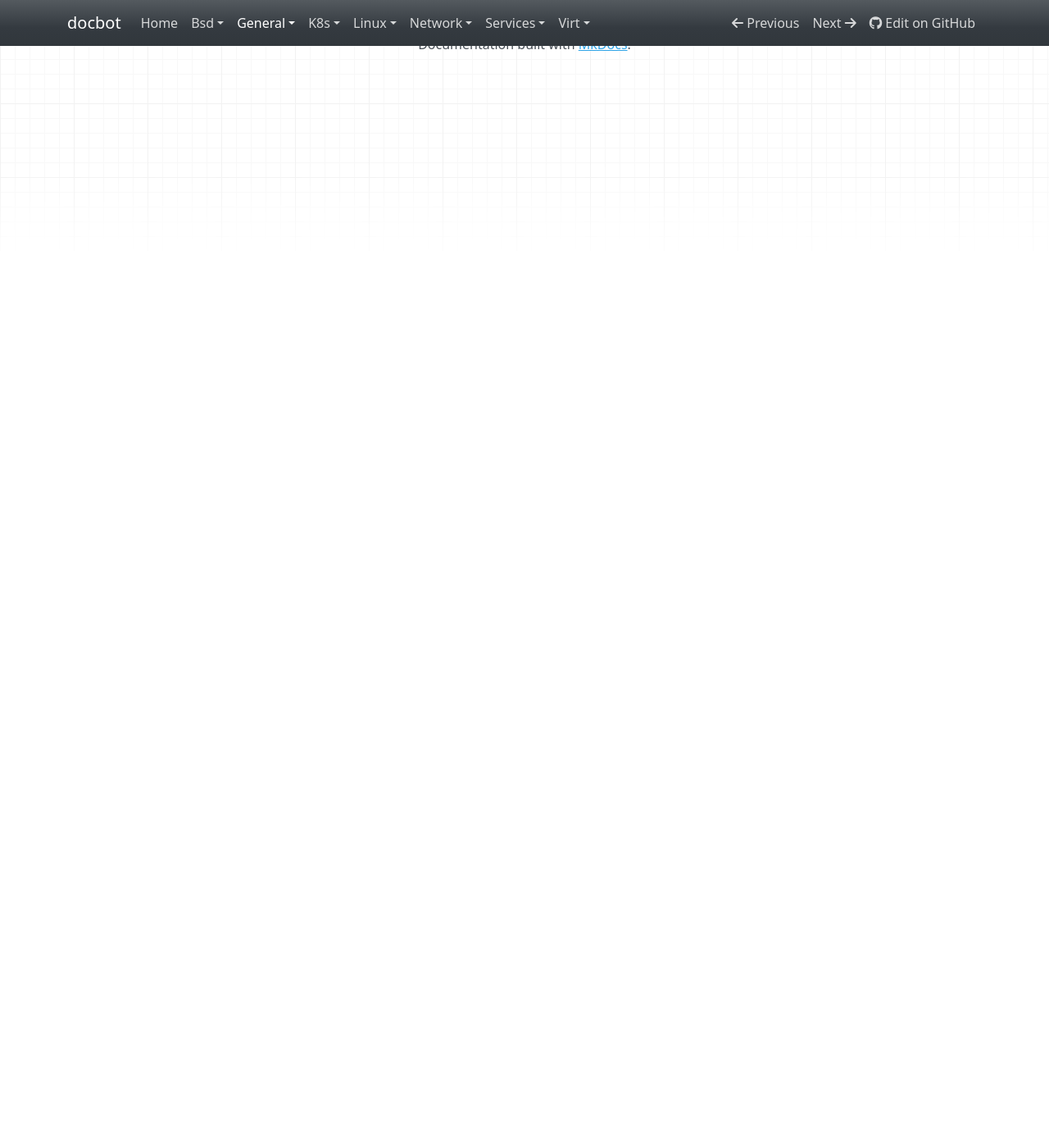
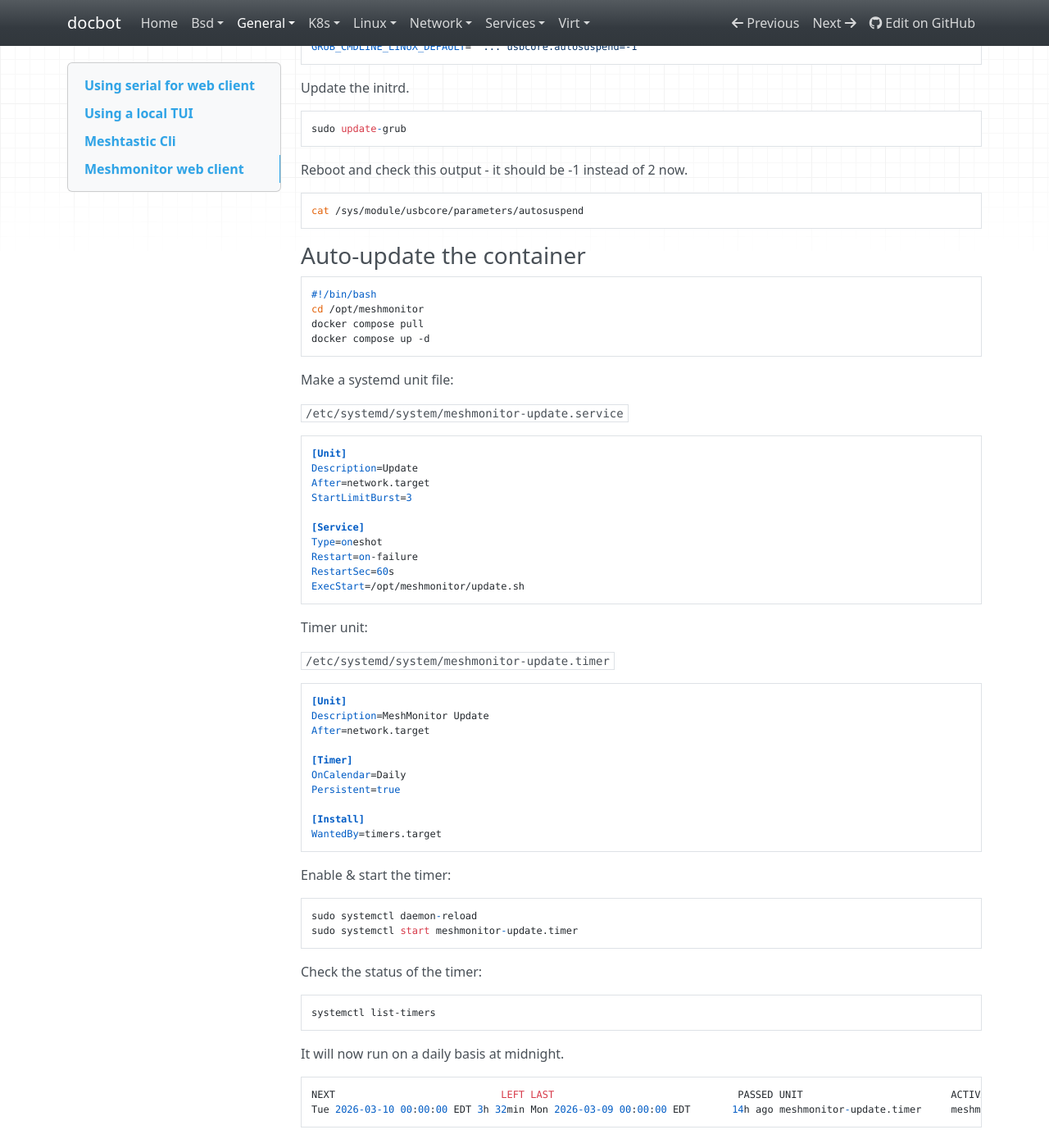
Before and after one commit to noahbailey/docbot, an MkDocs documentation site: the page built from docs/general/meshtastic.md, in a window 1280 px wide and 1400 px high, scrolled down 3271 px. Shown: the whole window at 82% size. Built offline with MkDocs 1.6.1, drawn with Linux system fonts in a browser that asks for light colours; nearby versions of some CDN libraries.

Commit message:
Add some thingies for meshmonitor

````diff
--- a/docs/general/meshtastic.md
+++ b/docs/general/meshtastic.md
@@ -149,3 +149,76 @@ volumes:
 
 Notes:
 * On first run, password has to be changed from `changeme` to something else like `meshtastic`.
+
+Edit `/etc/default/grub` and disable usb power management:
+
+```
+GRUB_CMDLINE_LINUX_DEFAULT=" ... usbcore.autosuspend=-1"
+```
+
+Update the initrd.
+
+    sudo update-grub
+
+Reboot and check this output - it should be -1 instead of 2 now.
+
+    cat /sys/module/usbcore/parameters/autosuspend
+
+### Auto-update the container
+
+```sh
+#!/bin/bash
+cd /opt/meshmonitor
+docker compose pull
+docker compose up -d
+```
+
+Make a systemd unit file:
+
+`/etc/systemd/system/meshmonitor-update.service`
+
+```ini
+[Unit]
+Description=Update
+After=network.target
+StartLimitBurst=3
+
+[Service]
+Type=oneshot
+Restart=on-failure
+RestartSec=60s
+ExecStart=/opt/meshmonitor/update.sh
+```
+
+Timer unit:
+
+`/etc/systemd/system/meshmonitor-update.timer`
+
+```ini
+[Unit]
+Description=MeshMonitor Update
+After=network.target
+
+[Timer]
+OnCalendar=Daily
+Persistent=true
+
+[Install]
+WantedBy=timers.target
+```
+
+Enable & start the timer:
+
+    sudo systemctl daemon-reload
+    sudo systemctl start meshmonitor-update.timer
+
+Check the status of the timer:
+
+    systemctl list-timers
+
+It will now run on a daily basis at midnight.
+
+```
+NEXT                            LEFT LAST                               PASSED UNIT                         ACTIVATES
+Tue 2026-03-10 00:00:00 EDT 3h 32min Mon 2026-03-09 00:00:00 EDT       14h ago meshmonitor-update.timer     meshmonitor-update.service
+```
````
